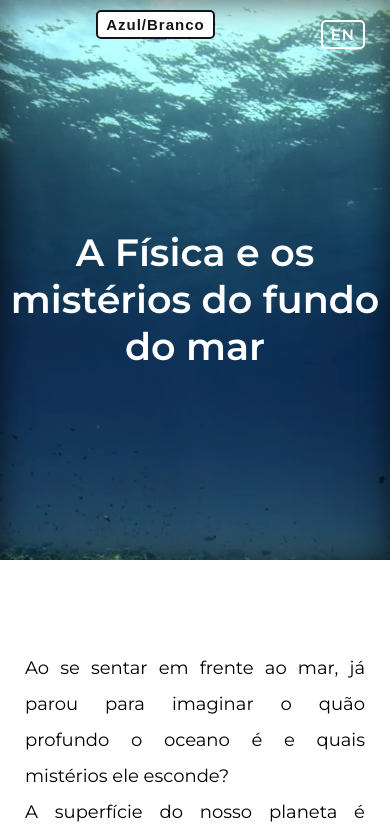
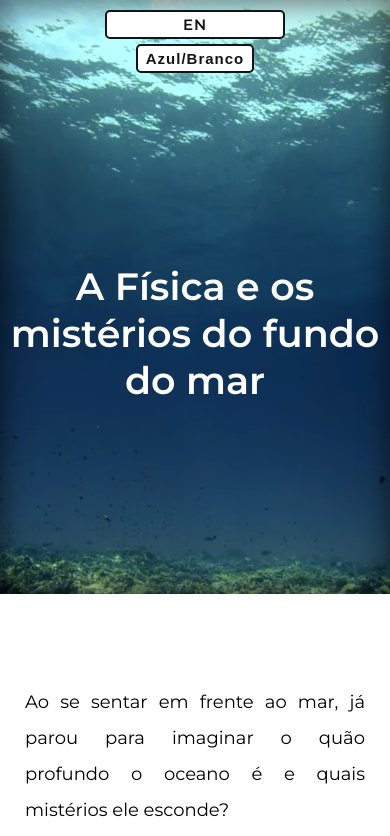
Before and after one commit to mauriciomutte/Fundo-do-mar, a plain HTML site: page index.html in a window 390 px wide. Shown: the top 836 px of the page. Drawn offline with Linux system fonts and the light colour scheme.

Commit message:
Fix mobile changeLanguage

```diff
--- a/assets/css/style.css
+++ b/assets/css/style.css
@@ -6,8 +6,6 @@
 .body {
   font-family: 'Montserrat', sans-serif;
   transition: .5s;
-
-
 }
 
 .body--blue {
@@ -286,6 +284,17 @@
 
 @media (max-width: 768px) {
   /* HEADER */
+  .changeLanguage {
+    background: #fff;
+    border-color: #141414;
+    color: #141414;
+    display: block;
+    margin: 0 auto 5px;
+    float: none;
+    text-align: center;
+    width: 160px;
+  }
+
   .changeColor {
     background: #fff;
     border-color: #141414;
@@ -295,7 +304,8 @@
     float: none;
     text-align: center;
   }
-  .changeColor:hover {
+  .changeColor:hover,
+  .changeLanguage:hover {
     background-color: #fff;
     color: #141414;
   }
```
